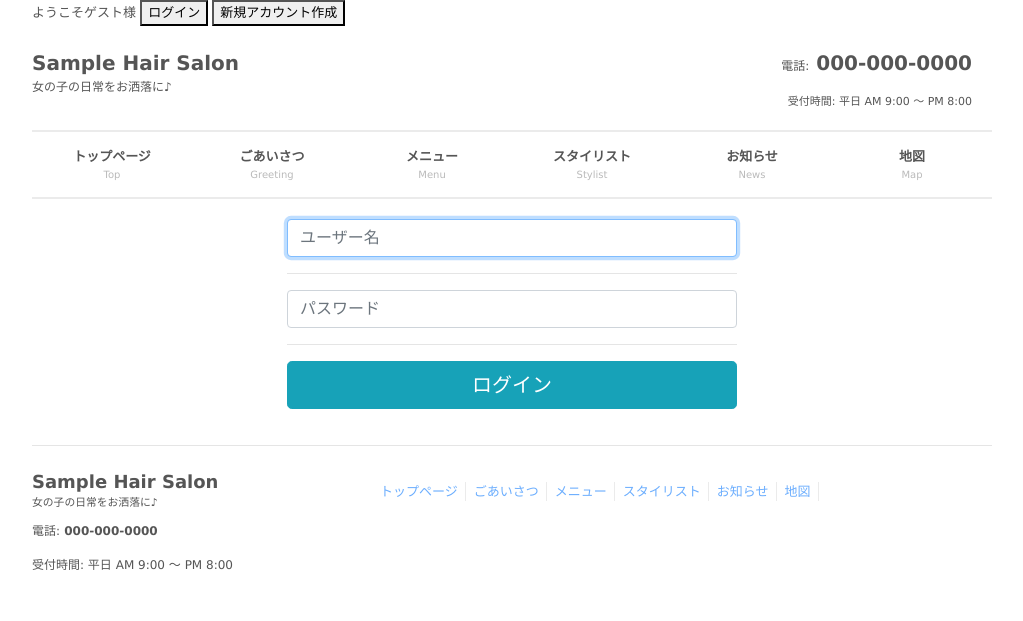
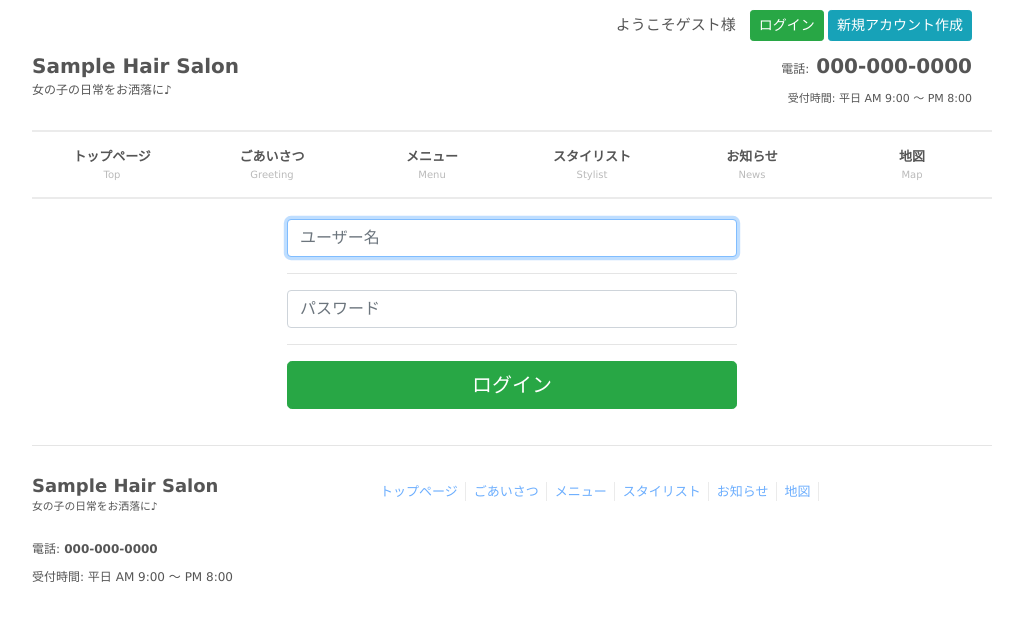
Before and after one commit to nakarun/hairsalon, a Django app: page /customer/login/ in a window 1280 px wide. Shown: the top 621 px of the page, without its empty margins (128-1151 px from the left). Run offline with Django 3.2, Linux system fonts and the light colour scheme; some libraries are stand-ins or nearby versions.

Commit message:
modify account menu navi

```diff
--- a/hairsalon/templates/hairsalon/base.html
+++ b/hairsalon/templates/hairsalon/base.html
@@ -10,7 +10,7 @@
 </head>
 <body>
     <header id="header" role="banner">
-	    {% include 'pointcard/login_button.html' %}
+	    {% include 'pointcard/account_menu_navi.html' %}
 	    {% include 'hairsalon/components/logo.html' %}
     </header>
 	{% include 'hairsalon/components/navi.html' %}
--- /dev/null
+++ b/pointcard/templates/pointcard/account_menu_navi.html
@@ -0,0 +1,19 @@
+<div class="account-menu-navi">
+    {% if user.is_authenticated %}
+    <span class="welcome-message">ようこそ{{ user }}様</span>
+    <a href="{% url 'top' %}">
+        <button type="button" class="btn btn-success btn-sm">マイページ</button>
+    </a>
+    <a href="{% url 'customer_logout' %}">
+        <button typee="button" class="btn btn-warning btn-sm">ログアウト</button>
+    </a>
+    {% else %}
+    <span class="welcome-message">ようこそゲスト様</span>
+    <a href="{% url 'customer_login' %}">
+        <button type="button" class="btn btn-success btn-sm">ログイン</button>
+    </a>
+    <a href="{% url 'customer_signup' %}">
+        <button type="button" class="btn btn-info btn-sm">新規アカウント作成</button>
+    </a>
+    {% endif %}
+</div>
--- a/pointcard/templates/pointcard/login.html
+++ b/pointcard/templates/pointcard/login.html
@@ -11,7 +11,7 @@
                 {{ field.errors }}
                 <hr>
             {% endfor %}
-            <button type="submit" class="btn btn-info btn-lg btn-block" >ログイン</button>
+            <button type="submit" class="btn btn-success btn-lg btn-block" >ログイン</button>
             <input type="hidden" name="next" value="{% url 'top' %}" />
             {% csrf_token %}
         </div>
--- a/pointcard/templates/pointcard/login_button.html
+++ /dev/null
@@ -1,13 +0,0 @@
-<div class="login-button">
-    <p>
-        {% if user.is_authenticated %}
-        ようこそ{{ user }}様
-        <a href="{% url 'top' %}"><button type="button">マイページ</button></a>
-        <a href="{% url 'customer_logout' %}"><button typee="button">ログアウト</button></a>
-        {% else %}
-        ようこそゲスト様
-        <a href="{% url 'customer_login' %}"><button type="button">ログイン</button></a>
-        <a href="{% url 'customer_signup' %}"><button type="button">新規アカウント作成</button></a>
-        {% endif %}
-    </p>
-</div>
--- a/static/css/style.css
+++ b/static/css/style.css
@@ -57,7 +57,7 @@ a:active, a:focus {outline:0;}
 /* ロゴ+電話番号
 *************/
 .logo,.info .tel{
-    margin-top:6px;
+    margin:10px 0 10px 0;
     font-size:20px;
     font-weight:bold;
 }
@@ -70,7 +70,16 @@ a:active, a:focus {outline:0;}
 /*************
 /* ログインボタン
 *************/
+.account-menu-navi {
+    padding:10px 20px 0 0;
+    text-align:right;
+}
 
+.welcome-message {
+    font-size:15px;
+    vertical-align: middle;
+    padding-right:10px;
+}
 
 /* PC用
 ------------------------------------------------------------*/
```
